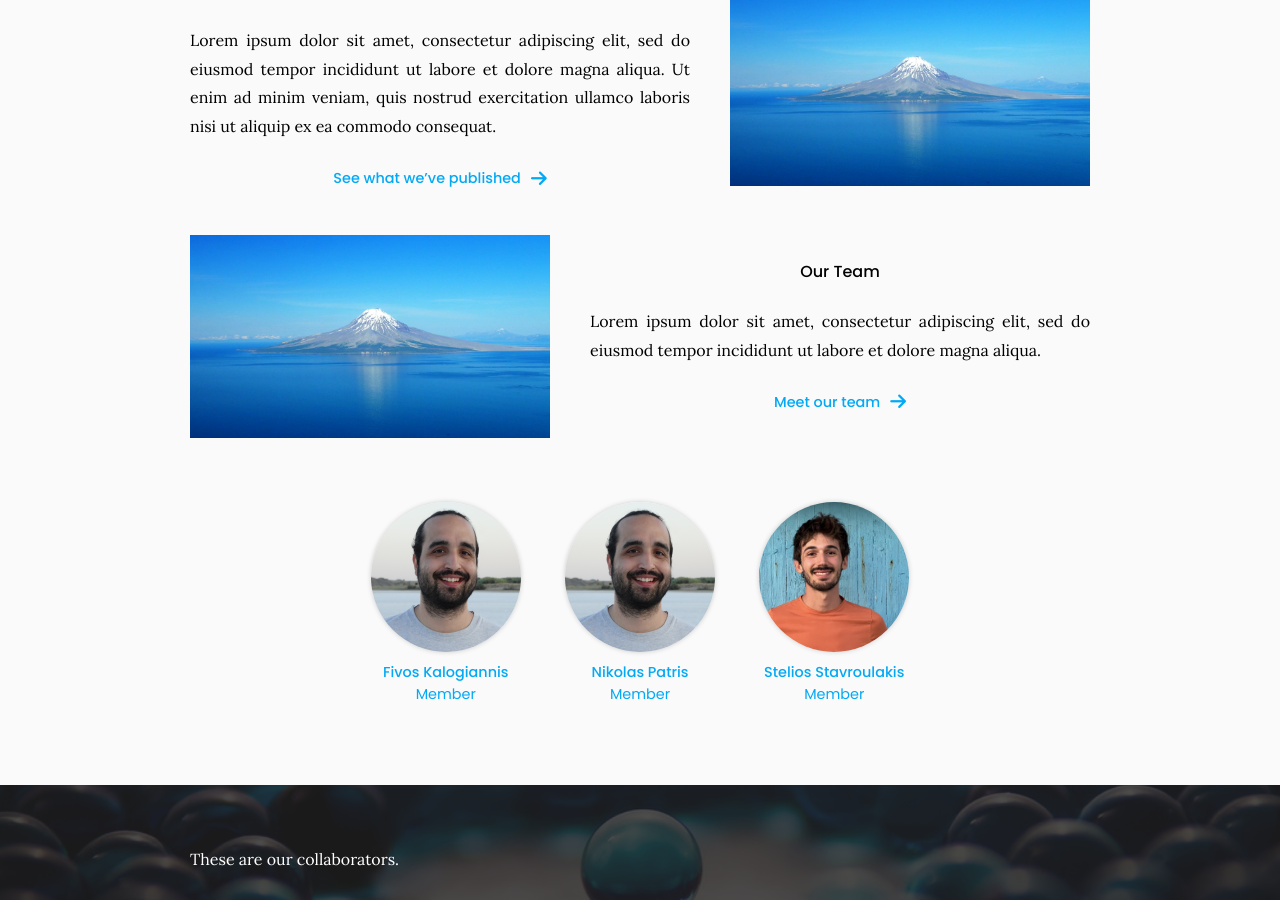
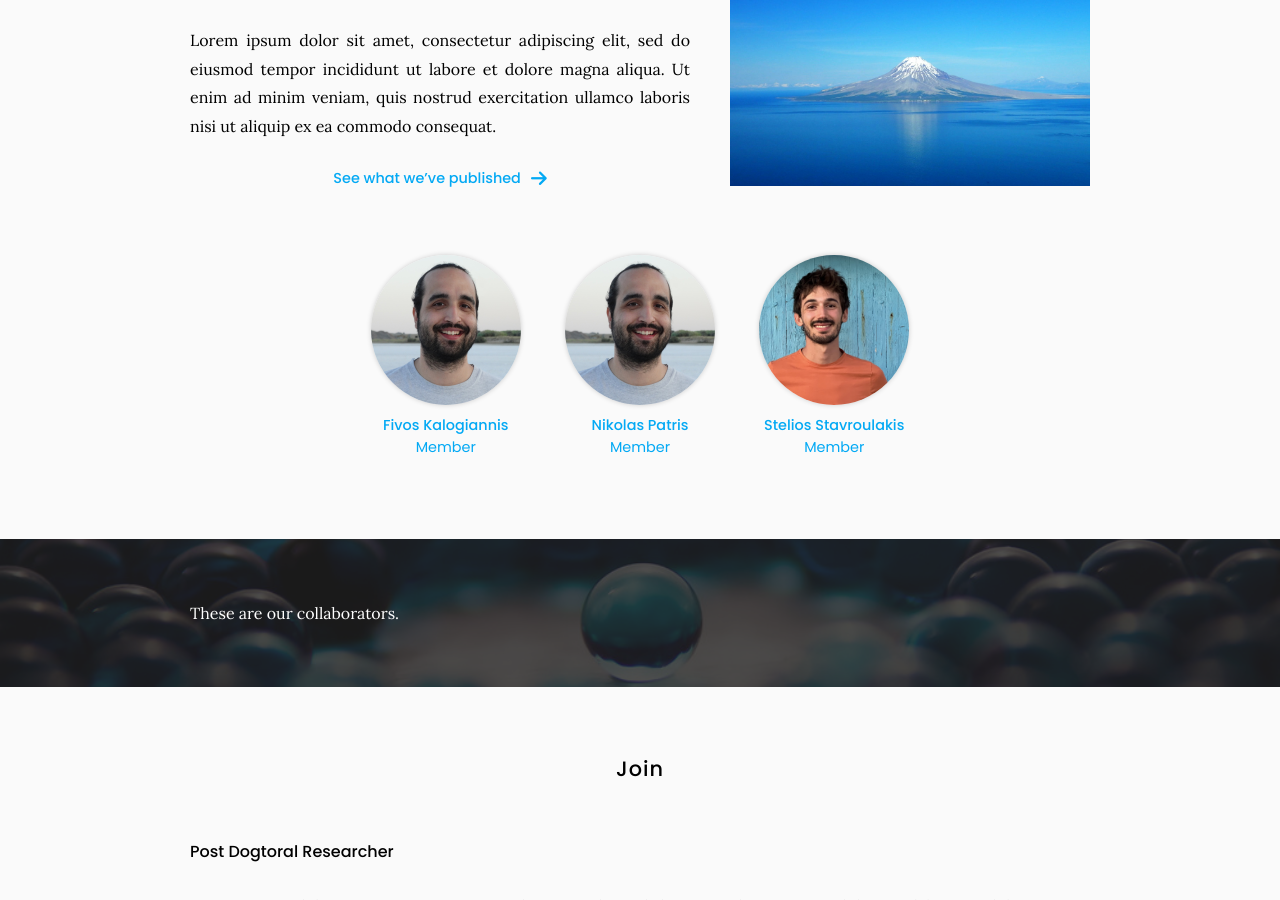
Before and after one commit to goallabuci/goallabuci.github.io, a Jekyll site: the page built from team/index.md, in a window 1280 px wide and 900 px high, scrolled down 687 px. Built offline with Jekyll 4.4.1, drawn with Linux system fonts in a browser that asks for light colours.

Commit message:
Update index.md

```diff
--- a/team/index.md
+++ b/team/index.md
@@ -44,27 +44,6 @@ Ut enim ad minim veniam, quis nostrud exercitation ullamco laboris nisi ut aliqu
   text=text
 %}
 
-{% capture text %}
-Lorem ipsum dolor sit amet, consectetur adipiscing elit, sed do eiusmod tempor incididunt ut labore et dolore magna aliqua.
-
-{%
-  include link.html
-  link="team"
-  text="Meet our team"
-  icon="fas fa-arrow-right"
-  flip=true
-%}
-{:.center}
-{% endcapture %}
-
-{%
-  include feature.html
-  image="images/photo.jpg"
-  link="team"
-  title="Our Team"
-  text=text
-%}
-
 {% include list.html data="members" component="portrait" filters="tier: first" %}
 {% include list.html data="members" component="portrait" filters="tier: second" %}
 {% include list.html data="members" component="portrait" filters="tier: " %}
```
